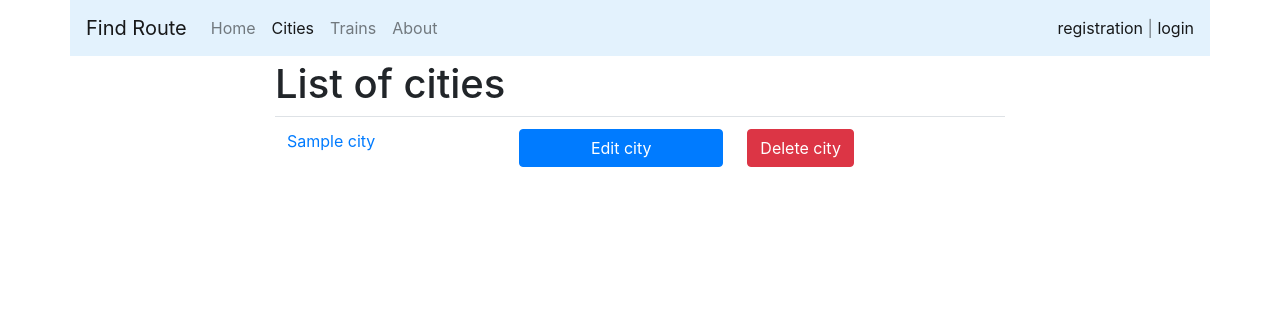
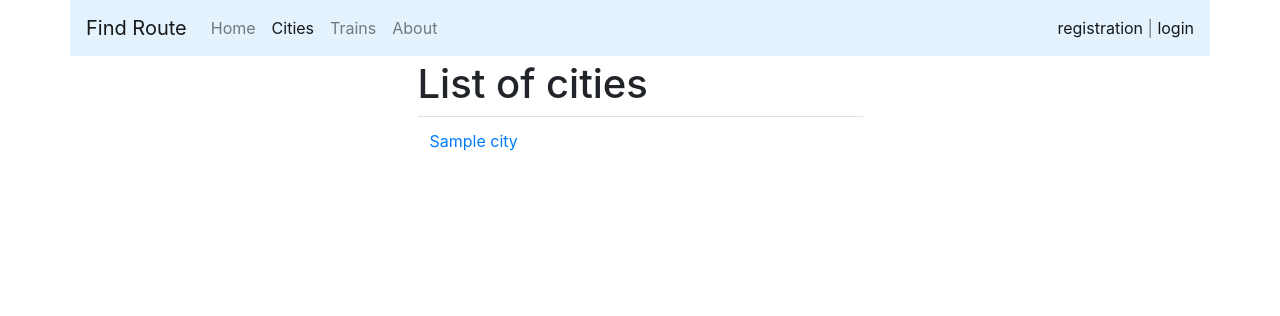
Before and after one commit to Atlan7/find_route, a Django app: page /cities/ in a window 1280 px wide. Shown: the top 316 px of the page. Run offline with Django 3.2, Linux system fonts and the light colour scheme; tables that the repository leaves empty hold one stand-in row (values such as "Sample post"); parts of the project's set-up code (start-up, migrations or seed data) failed here and were passed over; some libraries are stand-ins or nearby versions.

Commit message:
Removed buttons edit/delete city for non superusers

```diff
--- a/cities/templates/cities/view_cities.html
+++ b/cities/templates/cities/view_cities.html
@@ -5,10 +5,11 @@
 {% block content %}
 
     <div class="row" >
-        <div class="col-md-8 mx-auto my-1">
+        <div class="col-md-5 mx-auto my-1">
             <h1> List of cities </h1>
             <table class="table table-hover">
                 <tbody>
+                    {% if user.is_superuser %}
                         {% for city in cities %}
                             <tr>
                                 <td>
@@ -17,19 +18,27 @@
                                 <td>
                                     <a href="{% url 'cities:edit_city' city_pk=city.pk %}" class="text-decoration-none">
                                         <button type="submit" class="btn btn-primary btn-block">
-                                        Edit city
+                                            Edit
                                         </button>
                                     </a>
                                 </td>
                                 <td>
                                     <a href="{% url 'cities:delete_city' city_pk=city.pk %}">
                                         <button type="submit" class="btn btn-danger">
-                                        Delete city
+                                            Delete
                                         </button>
                                     </a>
                                 </td>
                             </tr>
                         {% endfor %}
+                    {% else %}
+                        {% for city in cities %}
+                            <tr>
+                                <td>
+                                    <a href="{% url 'cities:view_city' city_pk=city.pk %}"> {{ city.name }} </a>
+                                </td>
+                        {% endfor %}
+                    {% endif %}
                 </tbody>
             </table>
         </div>
```
Lines whose indentation alone changed are shown as unchanged.
